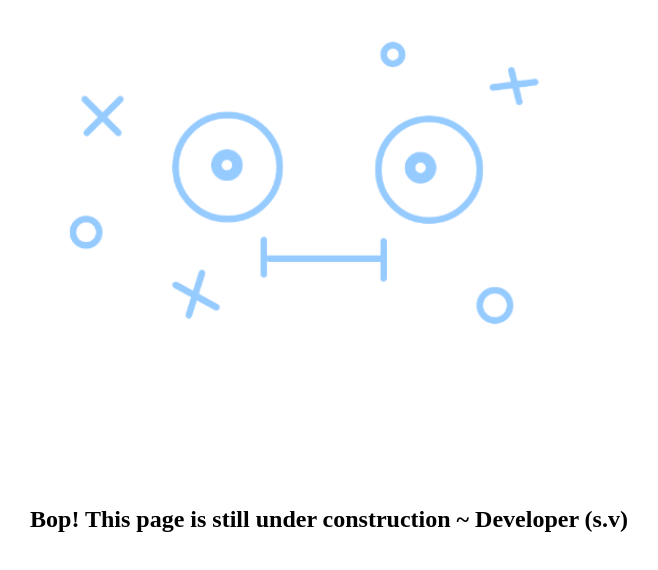
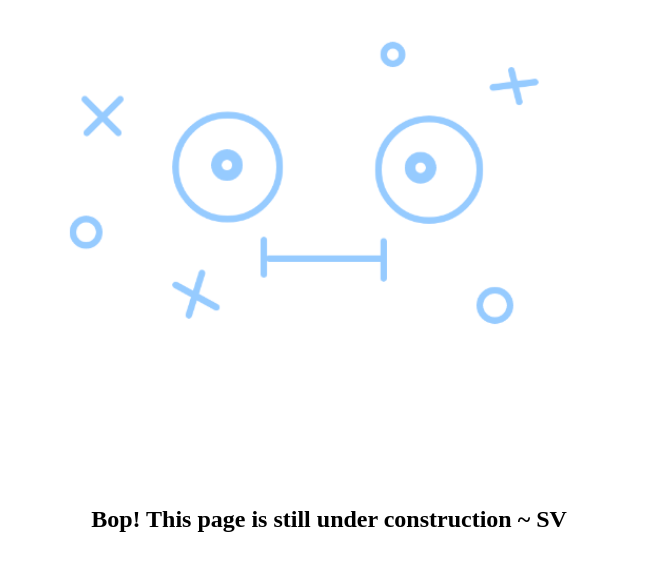
Before and after one commit to Sachiru-Perera/Construction, a plain HTML site: page index.html in a window 1280 px wide. Shown: the whole page, without its empty margins (311-969 px from the left). Drawn offline with Linux system fonts and the light colour scheme.

Commit message:
Update index.html

```diff
--- a/index.html
+++ b/index.html
@@ -8,7 +8,7 @@
      <style>p  {text-align: center;}  </style>
 
 
-     <h2> Bop! This page is still under construction ~ Developer (s.v) <h2>
+     <h2> Bop! This page is still under construction ~ SV <h2>
 
 
         </html>
```
